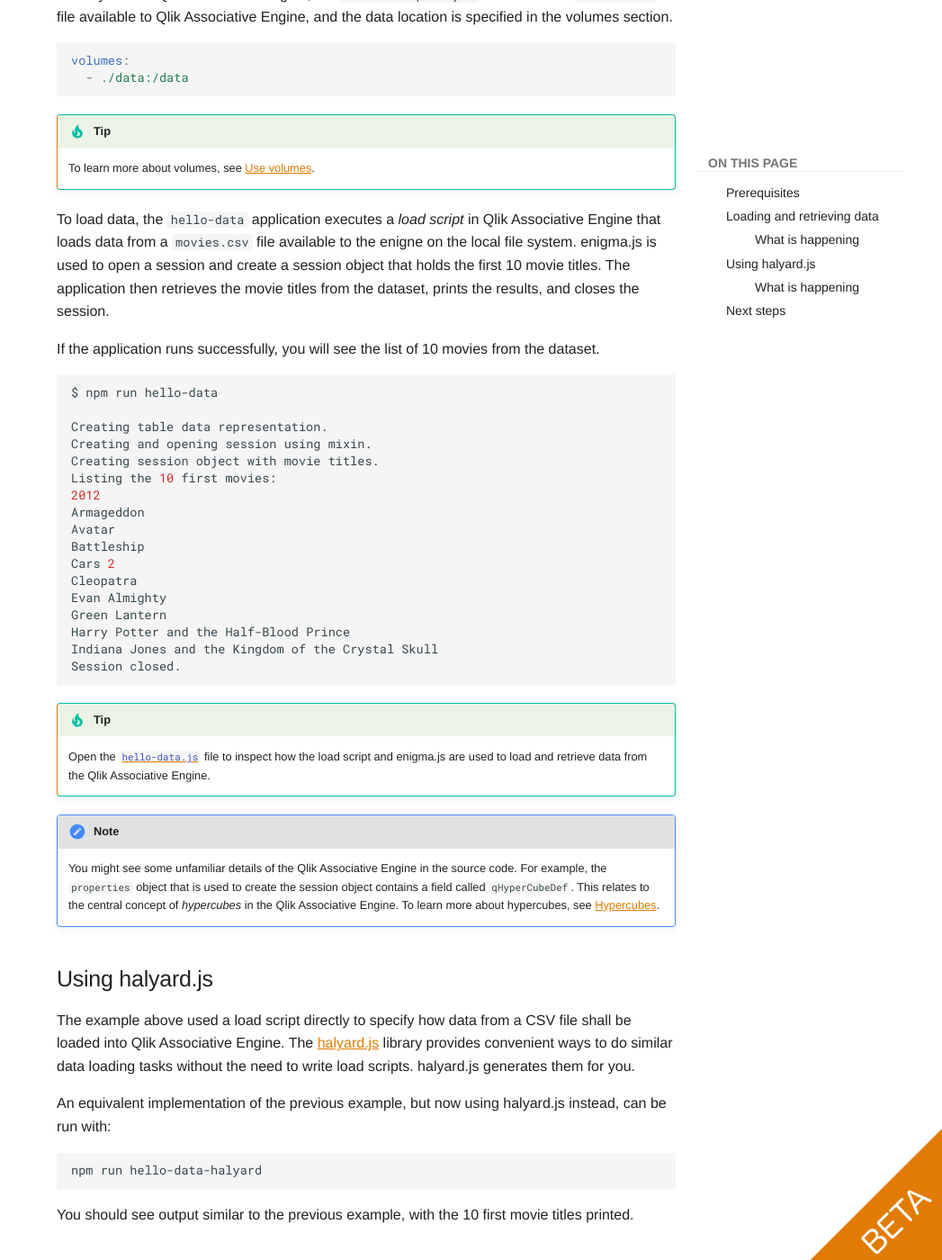
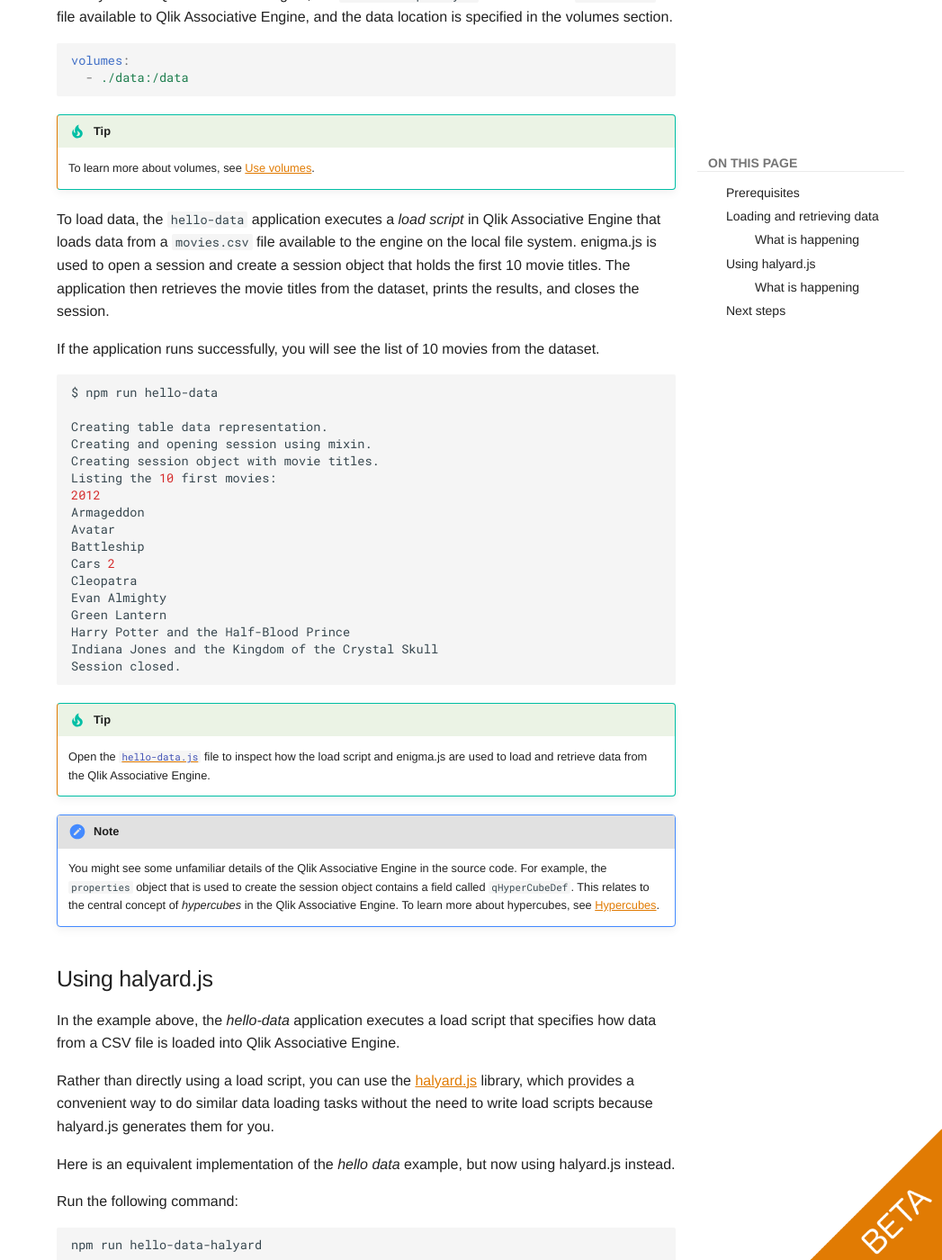
Before and after one commit to qlik-oss/core-website, an MkDocs documentation site: the page built from docs/tutorials/hello-data.md, in a window 1280 px wide and 1400 px high, scrolled down 1473 px. Shown: the whole window at 90% size, without its empty margins (233-1280 px from the left). Built offline with MkDocs 1.6.1 and Material for MkDocs 9.7.7, drawn with Linux system fonts in a browser that asks for light colours; comment, search, counter and statistics services are not loaded; some of the changed text lies outside the part shown.

Commit message:
minor changes to halyard example (#372)

````diff
--- a/docs/tutorials/hello-data.md
+++ b/docs/tutorials/hello-data.md
@@ -67,7 +67,7 @@
     [Use volumes](https://docs.docker.com/engine/admin/volumes/volumes/).
 
 To load data, the `hello-data` application executes a _load script_ in Qlik Associative Engine that loads data
-from a `movies.csv` file available to the enigne on the local file system. enigma.js is used to open a session and
+from a `movies.csv` file available to the engine on the local file system. enigma.js is used to open a session and
 create a session object that holds the first 10 movie titles. The application then retrieves the movie titles from the
 dataset, prints the results, and closes the session.
 
@@ -107,11 +107,16 @@
 
 ## Using halyard.js
 
-The example above used a load script directly to specify how data from a CSV file shall be loaded into Qlik Associative
-Engine. The [halyard.js](https://github.com/qlik-oss/halyard.js) library provides convenient ways to do similar data
-loading tasks without the need to write load scripts. halyard.js generates them for you.
+In the example above, the _hello-data_  application executes a load script that specifies how data from a CSV file is
+loaded into Qlik Associative Engine.
 
-An equivalent implementation of the previous example, but now using halyard.js instead, can be run with:
+Rather than directly using a load script, you can use the [halyard.js](https://github.com/qlik-oss/halyard.js) library,
+which provides a convenient way to do similar data loading tasks without the need to write load scripts because
+halyard.js generates them for you.
+
+Here is an equivalent implementation of the _hello data_ example, but now using halyard.js instead.
+
+Run the following command:
 
 ```bash
 npm run hello-data-halyard
@@ -121,7 +126,7 @@
 
 ### What is happening
 
-In this example the load script is now replaced by a halyard.js table representation of the data which is used to load
+In this example, the load script is now replaced by a halyard.js table representation of the data, which is used to load
 data into the Qlik Associative Engine as part of opening a session. Then, it uses enigma.js _mixin_ support to create a
 session object that holds the first 10 movie titles from the `movies.csv` dataset. The application then retrieves the
 movie titles from the dataset, prints the results, and closes the session, just as in the previous example.
````
